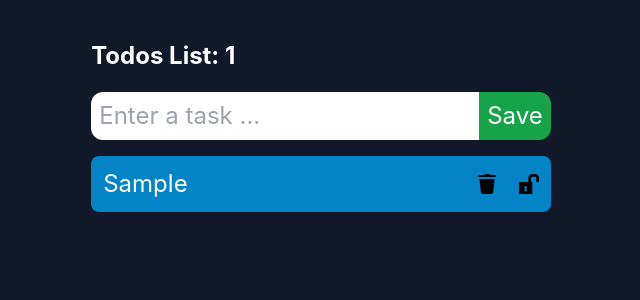
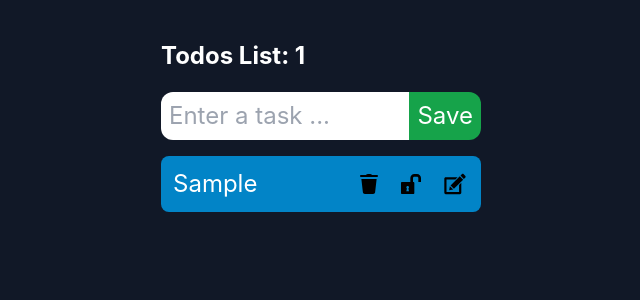
Before and after one commit to KyzAlexander/ToDoList, a React (Create React App) app: page / in a window 1280 px wide. Both pictures are taken after typing "Sample" into the empty fields and a click on the button "Save". Shown: the top 300 px of the page, without its empty margins (319-959 px from the left). Built offline with nearby package versions, Linux system fonts and the light colour scheme.

Commit message:
add BtnEdit and BtnEdited

```diff
--- a/src/components/ToDo.js
+++ b/src/components/ToDo.js
@@ -1,6 +1,15 @@
-import BtnDelete, { BtnActive, BtnCompleted } from "../icons/Icons";
+import { useState } from "react";
+import BtnDelete, {
+  BtnActive,
+  BtnCompleted,
+  BtnEdit,
+  BtnEdited,
+} from "../icons/Icons";
 
 const ToDo = ({ todo, toggleTask, removeTask }) => {
+  const [isEditMode, setIsEditMode] = useState(false);
+  const [correctTask, setCorrectTask] = useState(todo.task);
+
   return (
     <div
       key={todo.id}
@@ -11,21 +20,47 @@ const ToDo = ({ todo, toggleTask, removeTask }) => {
           todo.complete ? "line-through text-gray-400" : "no-underline"
         }
       >
-        {todo.task}
+        {isEditMode ? (
+          <input
+            className='b bg-blue-300'
+            value={correctTask}
+            onChange={(e) => setCorrectTask(e.target.value)}
+          ></input>
+        ) : (
+          todo.task
+        )}
       </div>
       <div className='wrapperBtn flex flex-row justify-between items-center'>
         <div
-          className='btnDelete cursor-pointer'
+          className='btnDelete cursor-pointer hover:scale-150 duration-200'
           onClick={() => removeTask(todo.id)}
         >
           <BtnDelete />
         </div>
         <div
-          className='btnActiveOrCompleted ml-5 cursor-pointer'
+          className='btnActiveOrCompleted ml-5 cursor-pointer hover:scale-150 duration-200'
           onClick={() => toggleTask(todo.id)}
         >
           {todo.complete ? <BtnCompleted /> : <BtnActive />}
         </div>
+        {isEditMode ? (
+          <div
+            className='btnEdited cursor-pointer ml-5 hover:scale-150 duration-200'
+            onClick={() => {
+              todo.task = correctTask;
+              setIsEditMode(false);
+            }}
+          >
+            <BtnEdited />
+          </div>
+        ) : (
+          <div
+            className='BtnEdit cursor-pointer ml-5 hover:scale-150 duration-200'
+            onClick={() => setIsEditMode(true)}
+          >
+            <BtnEdit />
+          </div>
+        )}
       </div>
     </div>
   );
--- a/src/components/ToDoForm.js
+++ b/src/components/ToDoForm.js
@@ -20,9 +20,9 @@ const ToDoForm = ({ addTask }) => {
     }
   };
   return (
-    <form className='addTasksForm mb-4' onSubmit={handleSubmit}>
+    <form className='addTasksForm mb-4 flex flex-row' onSubmit={handleSubmit}>
       <input
-        className='text-gray-600 p-2 rounded-l-xl'
+        className='text-gray-600 p-2 rounded-l-xl w-full'
         value={userInput}
         onChange={handleChange}
         onKeyDown={handleKeyPress}
--- a/src/components/Todos.js
+++ b/src/components/Todos.js
@@ -29,7 +29,7 @@ const Todos = () => {
   };
 
   return (
-    <div className='todos mt-10'>
+    <div className='todos mt-10 w-1/4'>
       <h1 className='title mb-5 font-bold'>Todos List: {todos.length}</h1>
       <ToDoForm addTask={addTask} />
       {todos.map((todo) => {
--- a/src/icons/Icons.js
+++ b/src/icons/Icons.js
@@ -58,3 +58,44 @@ export function BtnCompleted() {
     </svg>
   );
 }
+
+export function BtnEdit() {
+  return (
+    <svg
+      className='w-7 h-7'
+      enable-background='new 0 0 64 64'
+      height='64px'
+      id='Layer_1'
+      version='1.1'
+      viewBox='0 0 64 64'
+      width='64px'
+    >
+      <path d='M55.736,13.636l-4.368-4.362c-0.451-0.451-1.044-0.677-1.636-0.677c-0.592,0-1.184,0.225-1.635,0.676l-3.494,3.484   l7.639,7.626l3.494-3.483C56.639,15.998,56.639,14.535,55.736,13.636z' />
+      <polygon points='21.922,35.396 29.562,43.023 50.607,22.017 42.967,14.39  ' />
+      <polygon points='20.273,37.028 18.642,46.28 27.913,44.654  ' />
+      <path d='M41.393,50.403H12.587V21.597h20.329l5.01-5H10.82c-1.779,0-3.234,1.455-3.234,3.234v32.339   c0,1.779,1.455,3.234,3.234,3.234h32.339c1.779,0,3.234-1.455,3.234-3.234V29.049l-5,4.991V50.403z' />
+    </svg>
+  );
+}
+
+export function BtnEdited() {
+  return (
+    <svg
+      className='w-6 h-6  fill-green-500'
+      version='1.1'
+      id='Capa_1'
+      x='0px'
+      y='0px'
+      width='106.048px'
+      height='106.048px'
+      viewBox='0 0 106.048 106.048'
+    >
+      <path
+        d='M69.895,34.279l7.498,7.498L47.403,71.769l-18.75-18.745l7.498-7.498l11.247,11.247L69.895,34.279z
+          M106.048,21.209v63.629c0,11.666-9.543,21.21-21.21,21.21H21.209C9.543,106.048,0,96.504,0,84.838V21.209
+          C0,9.543,9.543,0,21.209,0h63.628C96.505,0,106.048,9.543,106.048,21.209z M92.792,53.023c0-21.968-17.803-39.768-39.769-39.768
+          c-21.968,0-39.768,17.8-39.768,39.768c0,21.966,17.8,39.769,39.768,39.769C74.989,92.792,92.792,74.989,92.792,53.023z'
+      />
+    </svg>
+  );
+}
```
